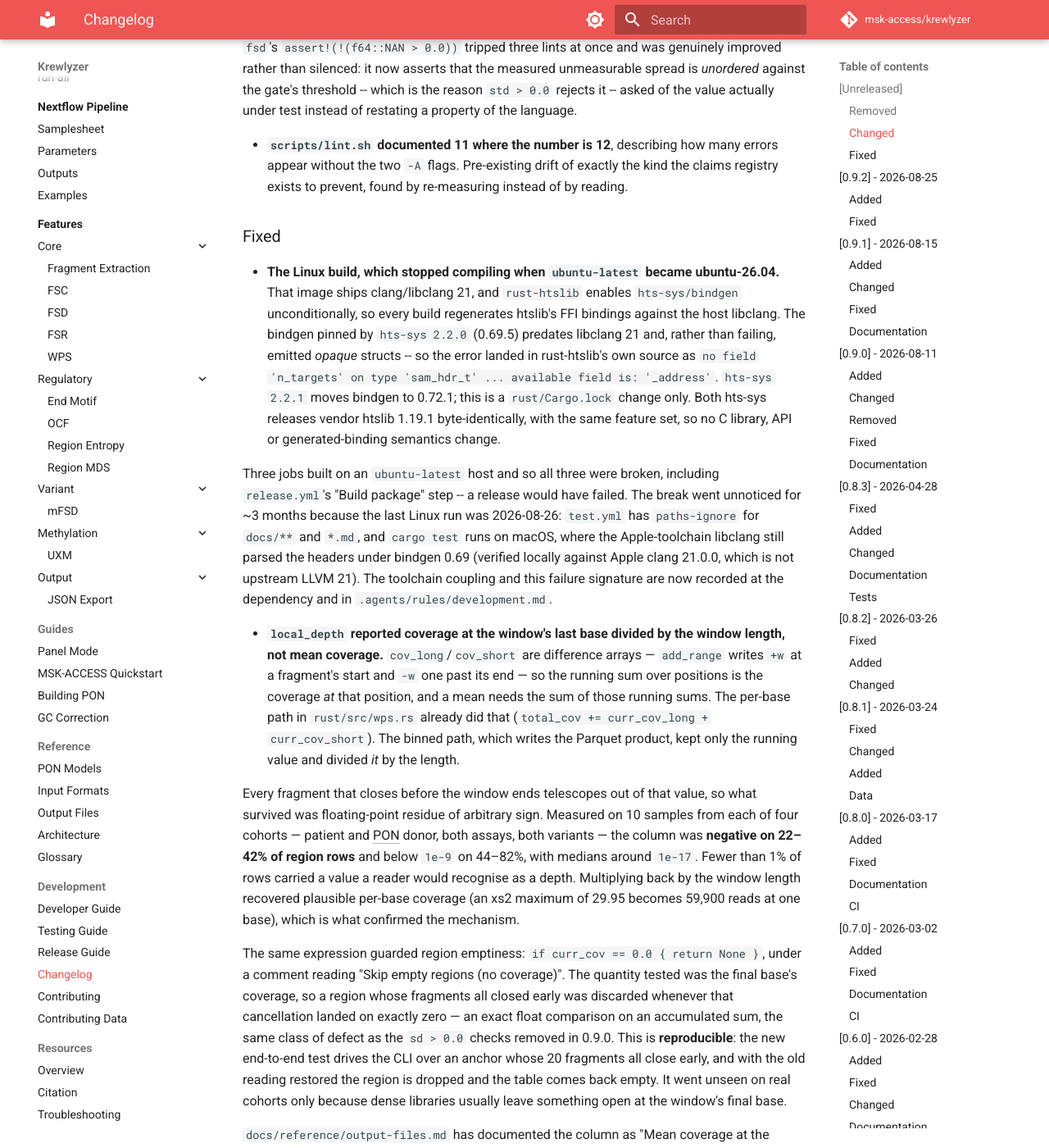
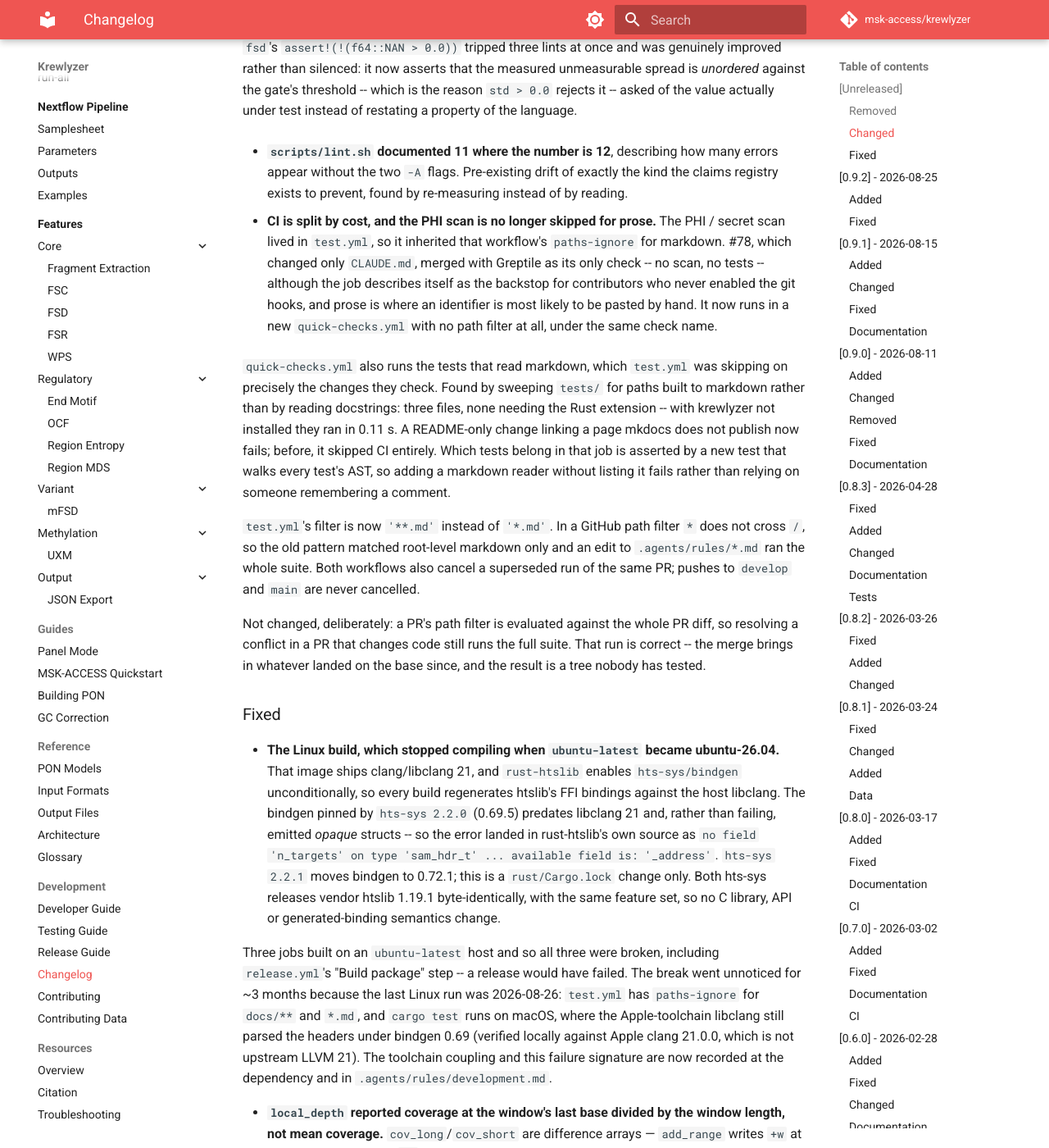
Before and after one commit to msk-access/krewlyzer, an MkDocs documentation site: the page built from docs/development/changelog.md, in a window 1280 px wide and 1400 px high, scrolled down 1221 px. Shown: the whole window at 82% size. Built offline with MkDocs 1.6.1 and Material for MkDocs 9.7.7, drawn with Linux system fonts in a browser that asks for light colours; comment, search, counter and statistics services are not loaded; the version menu is left out.

Commit message:
ci: split by cost, and stop skipping the PHI scan for prose
The PHI / secret scan lived in test.yml, so it inherited that workflow's
paths-ignore for markdown. #78 changed only CLAUDE.md and merged with
Greptile as its only check: no scan, no tests. The job describes itself as
the backstop for contributors who never enabled the git hooks, and prose is
where an identifier is most likely to be pasted by hand.

It now runs in a new quick-checks.yml with no path filter at all, under the
same check name.

quick-checks.yml also runs the tests that read markdown, which test.yml was
skipping on exactly the changes they check. Found by sweeping tests/ for
paths built to markdown, not by reading docstrings (one invariant test names
fsc.md in its docstring and never opens it). Three files, none needing the
Rust extension: with krewlyzer not installed they ran in 0.11 s. Falsified:
a README-only change linking a page mkdocs does not publish now fails; before
this it skipped CI entirely.

Which tests belong there is asserted rather than remembered.
test_quick_checks_cover_markdown_readers walks every test's AST for paths
built to markdown and fails if one is not run by the workflow. Probed four
ways: a reader dropped from the step fails; dropped but named in a comment
still fails; a new unlisted reader fails; a new test that only mentions .md
in a docstring and a message passes. Its first version counted
tests/conftest.py as listed because a workflow comment names it, the same
mistake test_lint_script_matches_ci made with --tests; whole-line comments
are now excluded from that positive check.

test.yml's filter is '**.md', not '*.md'. In a GitHub path filter `*` does not
cross `/`, so the old pattern matched root-level markdown only and an edit to
.agents/rules/*.md ran the whole suite. Both workflows cancel a superseded
run of the same PR; pushes to develop and main are never cancelled.

Not changed, on purpose: a PR's path filter is evaluated against the whole PR
diff (three-dot, against the merge base), so resolving a conflict in a PR that
changes code still runs the full suite. That run is correct: the merge
brought in whatever landed on the base since.

Verified: pytest 1069 passed, 72 skipped; scripts/lint.sh clean at CI
versions; PHI guard healthy; both workflows parse. actionlint is not
installed here, so the PR's own CI run is the first real execution of
quick-checks.yml.

```diff
--- a/CHANGELOG.md
+++ b/CHANGELOG.md
@@ -59,6 +59,36 @@ All notable changes to this project will be documented in this file.
   many errors appear without the two `-A` flags. Pre-existing drift of exactly
   the kind the claims registry exists to prevent, found by re-measuring instead
   of by reading.
+
+- **CI is split by cost, and the PHI scan is no longer skipped for prose.**
+  The PHI / secret scan lived in `test.yml`, so it inherited that workflow's
+  `paths-ignore` for markdown. #78, which changed only `CLAUDE.md`, merged with
+  Greptile as its only check -- no scan, no tests -- although the job describes
+  itself as the backstop for contributors who never enabled the git hooks, and
+  prose is where an identifier is most likely to be pasted by hand. It now runs
+  in a new `quick-checks.yml` with no path filter at all, under the same check
+  name.
+
+  `quick-checks.yml` also runs the tests that read markdown, which `test.yml`
+  was skipping on precisely the changes they check. Found by sweeping `tests/`
+  for paths built to markdown rather than by reading docstrings: three files,
+  none needing the Rust extension -- with krewlyzer not installed they ran in
+  0.11 s. A README-only change linking a page mkdocs does not publish now
+  fails; before, it skipped CI entirely. Which tests belong in that job is
+  asserted by a new test that walks every test's AST, so adding a markdown
+  reader without listing it fails rather than relying on someone remembering
+  a comment.
+
+  `test.yml`'s filter is now `'**.md'` instead of `'*.md'`. In a GitHub path
+  filter `*` does not cross `/`, so the old pattern matched root-level markdown
+  only and an edit to `.agents/rules/*.md` ran the whole suite. Both workflows
+  also cancel a superseded run of the same PR; pushes to `develop` and `main`
+  are never cancelled.
+
+  Not changed, deliberately: a PR's path filter is evaluated against the whole
+  PR diff, so resolving a conflict in a PR that changes code still runs the
+  full suite. That run is correct -- the merge brings in whatever landed on
+  the base since, and the result is a tree nobody has tested.
 
 ### Fixed
 
```
Also changed, not shown: .agents/rules/development.md (+36 -5 lines), 3 other files.
